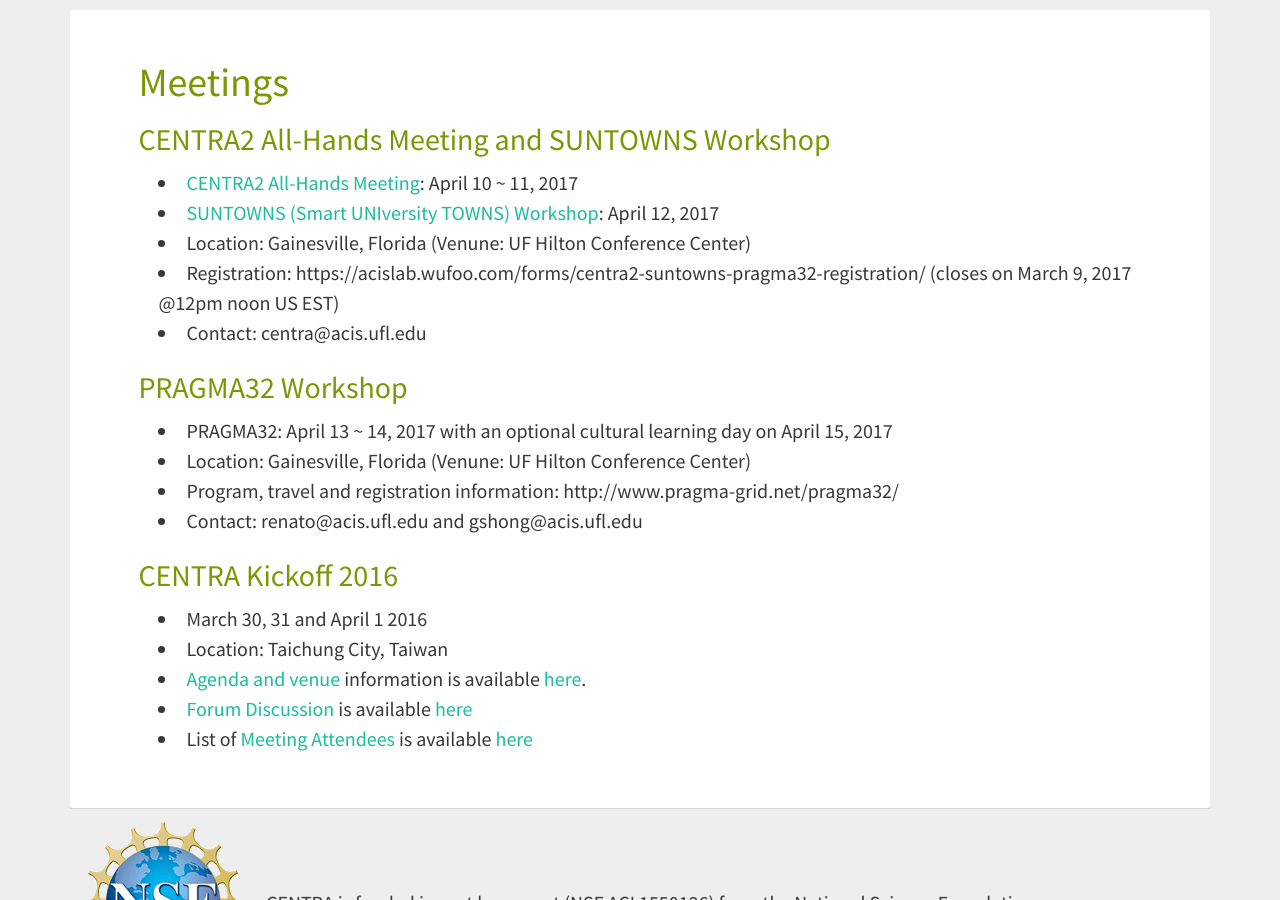
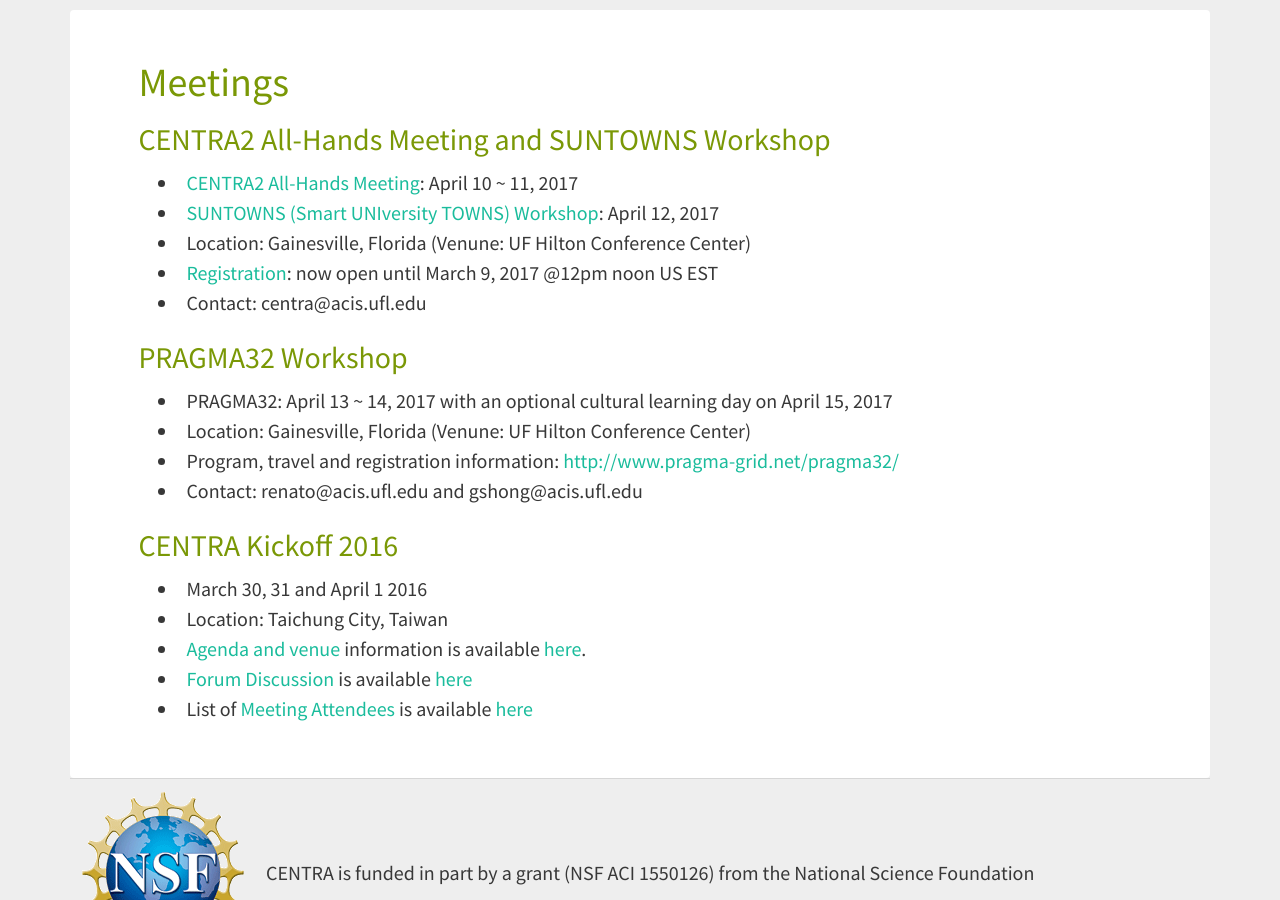
Before and after one commit to hmchou56/centra8, a Jekyll site: the page built from meetings.md, in a window 1280 px wide and 900 px high, scrolled down 321 px. Built offline with Jekyll 4.4.1, drawn with Linux system fonts in a browser that asks for light colours; nearby versions of some CDN libraries.

Commit message:
fixed hyperlinks

```diff
--- a/meetings.md
+++ b/meetings.md
@@ -12,14 +12,14 @@
 * <a href="http://www.globalcentra.org/centra2/">CENTRA2 All-Hands Meeting</a>: April 10 ~ 11, 2017
 * <a href="http://www.globalcentra.org/suntowns2017/">SUNTOWNS (Smart UNIversity TOWNS) Workshop</a>: April 12, 2017
 * Location: Gainesville, Florida (Venune: UF Hilton Conference Center)
-* Registration: https://acislab.wufoo.com/forms/centra2-suntowns-pragma32-registration/ (closes on March 9, 2017 @12pm noon US EST)
+* <a href="https://acislab.wufoo.com/forms/centra2-suntowns-pragma32-registration/" target="_blank">Registration</a>: now open until March 9, 2017 @12pm noon US EST
 * Contact: centra@acis.ufl.edu
 <br />
 
 ### PRAGMA32 Workshop
 * PRAGMA32: April 13 ~ 14, 2017 with an optional cultural learning day on April 15, 2017
 * Location: Gainesville, Florida (Venune: UF Hilton Conference Center)
-* Program, travel and registration information: http://www.pragma-grid.net/pragma32/
+* Program, travel and registration information: <a href="http://www.pragma-grid.net/pragma32/" target="_blank">http://www.pragma-grid.net/pragma32/</a>
 * Contact: renato@acis.ufl.edu and gshong@acis.ufl.edu
 <br />
 
```
